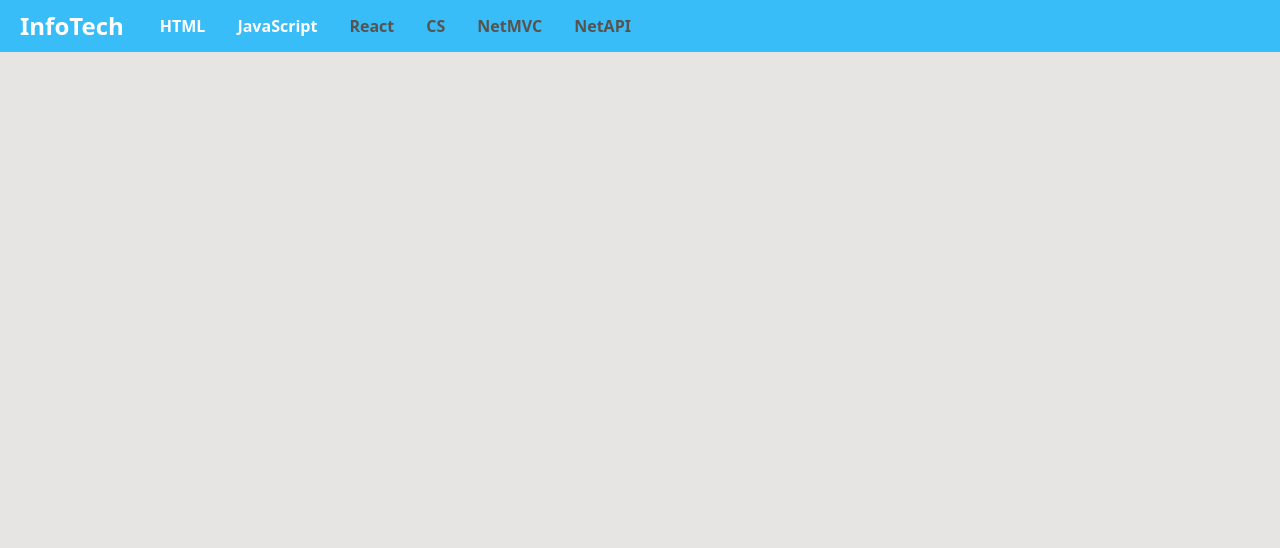
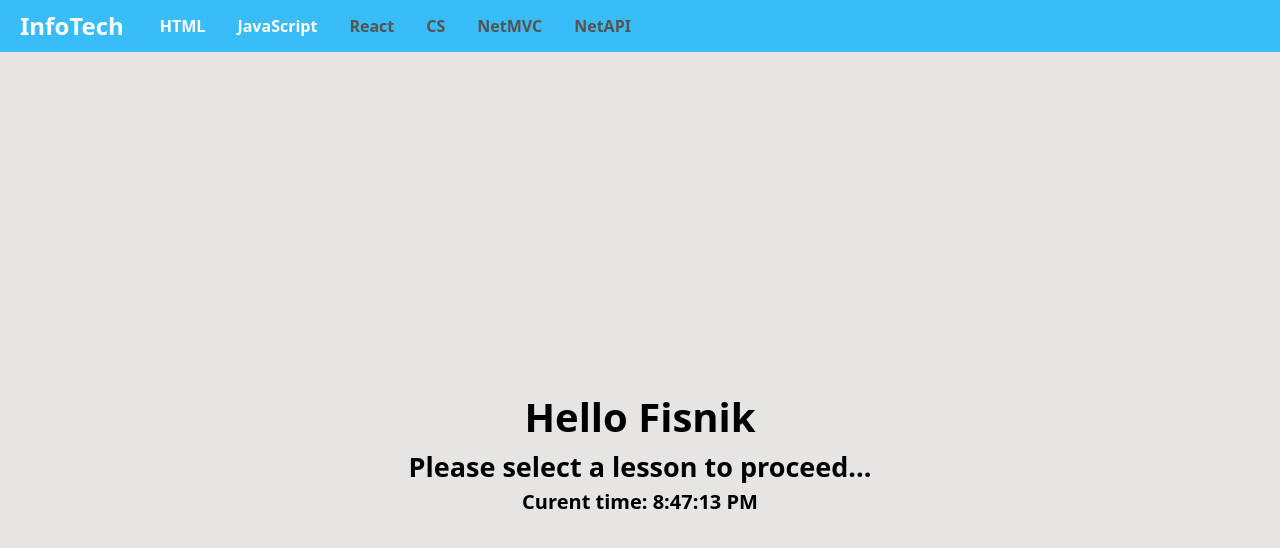
Before and after one commit to fisnikHaziri/InfoTechUI, a React (Vite) app: page / in a window 1280 px wide. Shown: the top 548 px of the page. Built offline with nearby package versions, Linux system fonts and the light colour scheme.

Commit message:
Added a greeting compnent

```diff
--- a/index.html
+++ b/index.html
@@ -4,7 +4,7 @@
 		<meta charset="UTF-8" />
 		<meta name="description" content="Vite + React + TS" />
 		<meta name="viewport" content="width=device-width, initial-scale=1.0" />
-		<title>Vite + React + TS</title>
+		<title>InfoTech</title>
 	</head>
 	<body class="bg-stone-200">
 		<div id="root"></div>
--- a/src/App.tsx
+++ b/src/App.tsx
@@ -2,6 +2,7 @@ import { useState } from 'react'
 import './App.css'
 import Aside from './components/Aside'
 import FocusedLesson from './components/FocusedLesson'
+import GreetUser from './components/GreetUser'
 import NavBar from './components/NavBar'
 import User from './components/User.json'
 import { Lesson } from './components/Utils/Interfaces'
@@ -23,6 +24,9 @@ function App() {
 			<NavBar title="InfoTech" user={User} />
 			<main className="flex">
 				{selectedTopic.subject && <Aside onLessonChange={handleLessonChange} />}
+				{!selectedLesson.title && (
+					<GreetUser name={User.UserCredentials.Name} />
+				)}
 
 				{selectedLesson.title && <FocusedLesson lesson={selectedLesson} />}
 			</main>
--- /dev/null
+++ b/src/components/GreetUser.tsx
@@ -0,0 +1,31 @@
+import React, { useEffect, useState } from 'react'
+
+interface GreetUserProps {
+	name: string
+}
+
+const GreetUser: React.FC<GreetUserProps> = ({ name }) => {
+	const [time, setTime] = useState(new Date())
+
+	useEffect(() => {
+		const timer = setInterval(() => {
+			setTime(new Date())
+		}, 1000)
+
+		return () => clearInterval(timer)
+	}, [])
+
+	return (
+		<div className="h-screen w-screen flex justify-center align-middle flex-col">
+			<h1 className="font-bold text-[40px] text-center">Hello {name}</h1>
+			<h3 className="font-semibold text-[27px] text-center">
+				Please select a lesson to proceed...
+			</h3>
+			<h5 className="font-[600] text-[20px] text-center">
+				Curent time: {time.toLocaleTimeString()}
+			</h5>
+		</div>
+	)
+}
+
+export default GreetUser
--- a/src/components/User.json
+++ b/src/components/User.json
@@ -1,4 +1,9 @@
 {
+	"UserCredentials": {
+		"Name": "Fisnik",
+		"LastName": "Haziri",
+		"Email": "haziriciki04@gmail.com"
+	},
 	"CoveredTopics": {
 		"Subjects": ["HTML", "JavaScript"],
 		"Lessons": [
```
Also changed, not shown: Documentation.txt.
